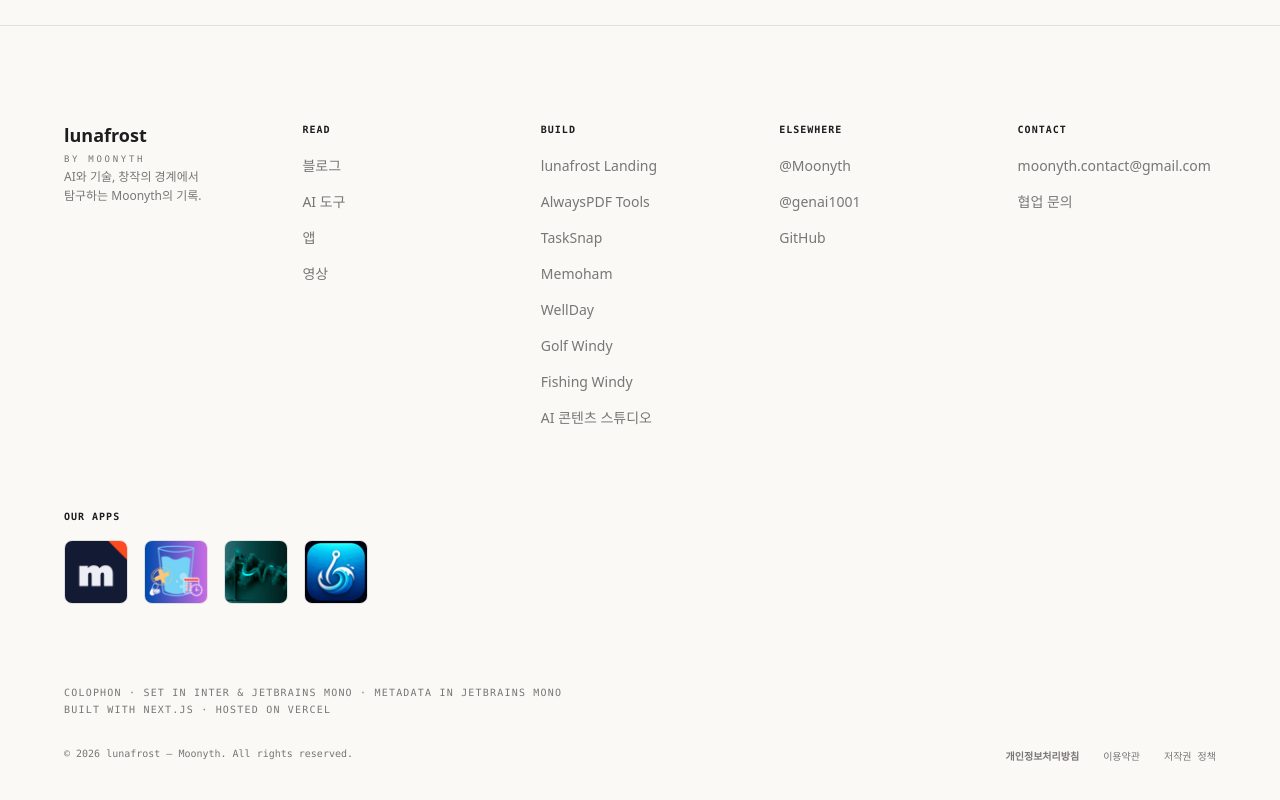
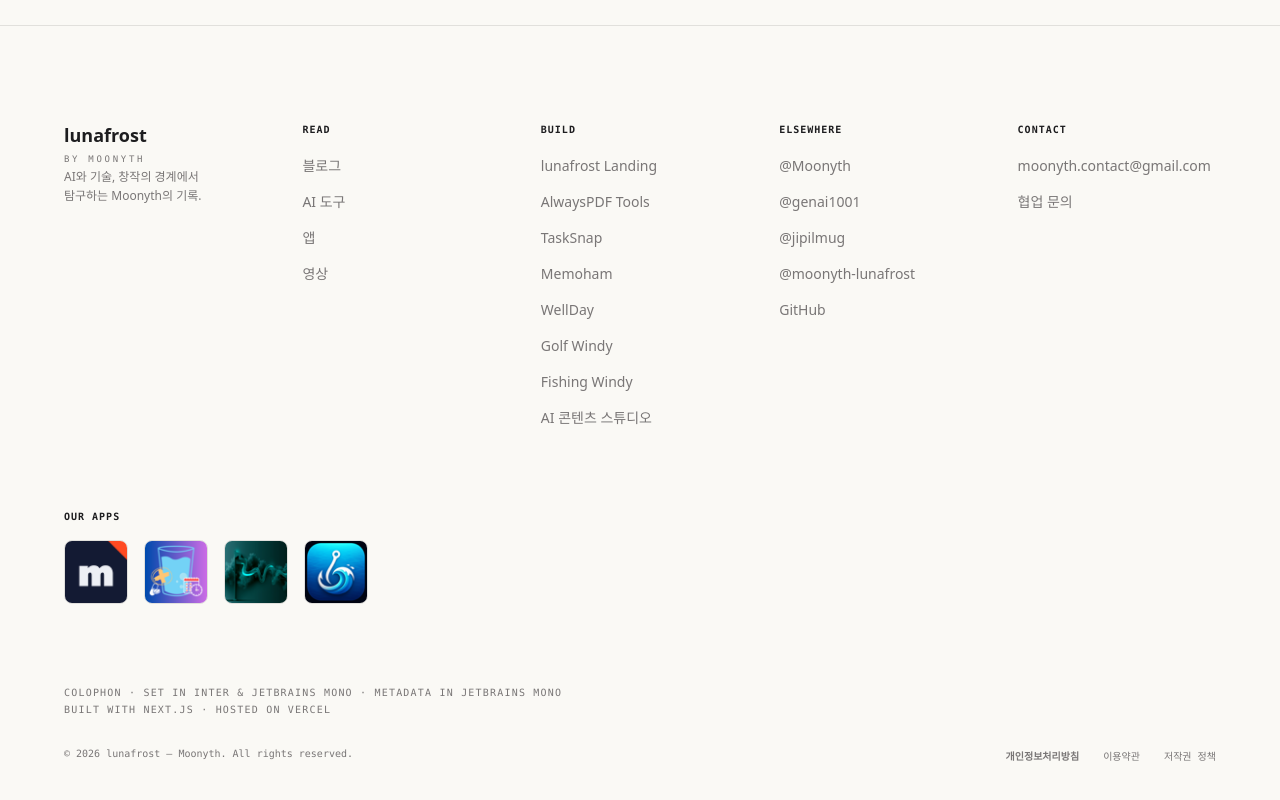
Before and after one commit to Jaden-CHI/lunafrost-landing, a Next.js app: page /apps in a window 1280 px wide. Shown: the part 2453-3253 px from the top of the page. Built offline with nearby package versions, Linux system fonts and the light colour scheme.

Commit message:
Add new YouTube channels

```diff
--- a/app/youtube/page.tsx
+++ b/app/youtube/page.tsx
@@ -5,7 +5,7 @@
 export const metadata: Metadata = {
   alternates: { canonical: "https://moonyth.app/youtube" },
   title: "YouTube",
-  description: "AI 트렌드, 생성형 AI 활용법, 앱 개발 과정을 담은 YouTube 채널 — Moonyth & GenAI1001",
+  description: "AI, 앱 개발, 콘텐츠 제작과 출판 프로젝트를 담은 Moonyth의 YouTube 채널 모음",
 };
 
 const channels = [
@@ -29,6 +29,28 @@
     series: [
       { tag: "Workflow", title: "콘텐츠 자동화", description: "Claude, GPT 등 AI API를 활용해 콘텐츠 제작 파이프라인을 구축하는 방법을 다룹니다." },
       { tag: "Tutorial", title: "GenAI 튜토리얼", description: "생성형 AI 도구를 처음 접하는 분들을 위한 단계별 가이드를 제공합니다." },
+    ],
+  },
+  {
+    handle: "@jipilmug",
+    url: "https://www.youtube.com/@jipilmug",
+    subscribeUrl: "https://www.youtube.com/@jipilmug?sub_confirmation=1",
+    description:
+      "출판 브랜드 LUNAFROST의 이야기와 작품 세계를 영상으로 전하는 채널. 장편 과학 미스터리 스릴러 《미궁 속 그림자》의 공식 티저와 짧은 서사를 선보입니다.",
+    series: [
+      { tag: "Book Trailer", title: "작품 공식 티저", description: "《미궁 속 그림자》의 사건과 분위기를 짧고 밀도 높은 영상으로 소개합니다." },
+      { tag: "Story Shorts", title: "짧은 서사", description: "소설 속 단서와 질문을 Shorts 형식으로 전하며 작품 세계로 안내합니다." },
+    ],
+  },
+  {
+    handle: "@moonyth-lunafrost",
+    url: "https://www.youtube.com/@moonyth-lunafrost",
+    subscribeUrl: "https://www.youtube.com/@moonyth-lunafrost?sub_confirmation=1",
+    description:
+      "콘텐츠를 만드는 Moonyth와 콘텐츠를 선보이는 LUNAFROST의 프로젝트 채널. 직접 개발하고 출시한 앱과 웹서비스의 핵심 경험을 영상으로 소개합니다.",
+    series: [
+      { tag: "App Showcase", title: "출시 앱 쇼케이스", description: "Golf Windy, Fishing Windy, WellDay, Memoham 등 출시 제품의 기능과 사용 장면을 보여줍니다." },
+      { tag: "Web Product", title: "웹서비스 이야기", description: "직접 기획하고 구축한 웹서비스와 디지털 제품을 만드는 과정과 결과를 기록합니다." },
     ],
   },
 ];
@@ -64,7 +86,7 @@
             영상으로 기록하는 탐구
           </h1>
           <p className="text-lg leading-relaxed" style={{ color: "var(--text-muted)" }}>
-            AI와 개발, 콘텐츠 창작의 과정을 두 채널에 나눠 담습니다.
+            AI와 개발, 콘텐츠 창작과 출판 프로젝트를 채널별 주제에 맞춰 기록합니다.
           </p>
         </div>
 
@@ -148,7 +170,7 @@
                       </span>
                       <div>
                         <p
-                          className="font-[family-name:var(--font-cormorant)] text-lg mb-1"
+                          className="font-[family-name:var(--font-inter)] text-lg font-semibold mb-1"
                           style={{ color: "var(--text)" }}
                         >
                           {item.title}
--- a/components/layout/Footer.tsx
+++ b/components/layout/Footer.tsx
@@ -22,6 +22,8 @@
 const ELSEWHERE_LINKS = [
   { label: '@Moonyth', href: 'https://www.youtube.com/@Moonyth' },
   { label: '@genai1001', href: 'https://www.youtube.com/@genai1001' },
+  { label: '@jipilmug', href: 'https://www.youtube.com/@jipilmug' },
+  { label: '@moonyth-lunafrost', href: 'https://www.youtube.com/@moonyth-lunafrost' },
   { label: 'GitHub', href: 'https://github.com/Jaden-CHI' },
 ];
 
```
